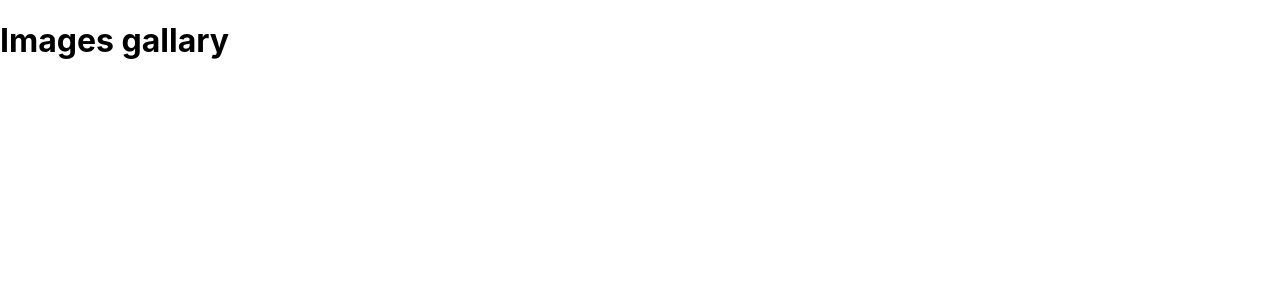
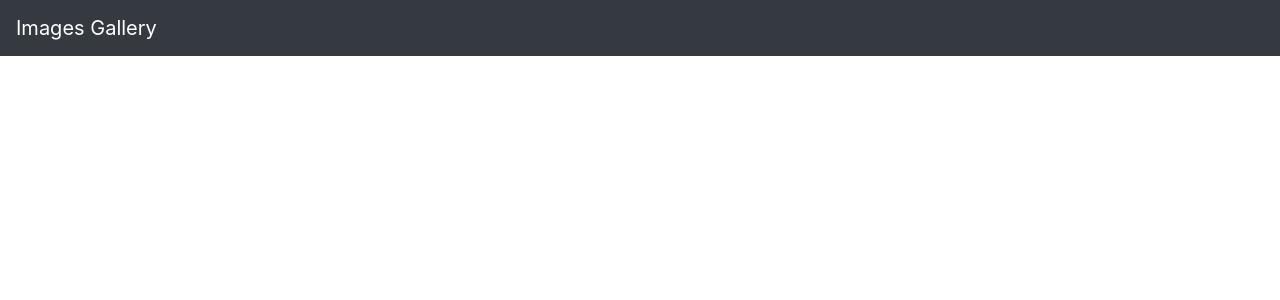
Before and after one commit to finnrea78/React_flask, a React (Create React App) app in the folder image_gallary/my-app/: page / in a window 1280 px wide. Shown: the top 300 px of the page. Built offline with nearby package versions, Linux system fonts and the light colour scheme.

Commit message:
inital header component

```diff
--- a/image_gallary/my-app/package.json
+++ b/image_gallary/my-app/package.json
@@ -6,7 +6,9 @@
     "@testing-library/jest-dom": "^5.17.0",
     "@testing-library/react": "^13.4.0",
     "@testing-library/user-event": "^13.5.0",
+    "bootstrap": "^4.6.2",
     "react": "^18.2.0",
+    "react-bootstrap": "^2.10.1",
     "react-dom": "^18.2.0",
     "react-scripts": "^5.0.1",
     "web-vitals": "^2.1.4"
--- a/image_gallary/my-app/src/App.js
+++ b/image_gallary/my-app/src/App.js
@@ -1,7 +1,10 @@
+import 'bootstrap/dist/css/bootstrap.min.css';
+import Header from './components/header';
+
 const  App = () => {
   return (
     <div className="App">
-      <h1> Images gallary </h1>
+      <Header title="Images Gallery"/>
     </div>
   );
 }
--- /dev/null
+++ b/image_gallary/my-app/src/components/header.js
@@ -0,0 +1,23 @@
+import React from "react";
+import { Navbar } from 'react-bootstrap';
+// import React from "react";
+// import {Navbar} from 'react-bootstrap';
+
+// const Header = () => {
+//   return (
+//     <Navbar bg="light" variant="light">
+//         <NavBar.Brand href="/"> Image Gallary</NavBar.Brand>
+//     </Navbar>
+//   );
+// };
+
+// export default Header;
+const Header = ({title}) => {
+    return (
+        <Navbar bg="dark" variant="dark">
+                <Navbar.Brand href="/">{title}</Navbar.Brand>
+        </Navbar>
+    );
+};
+
+export default Header;
```
Also changed, not shown: 1 other file (tests, documents, lock files or other folders).
